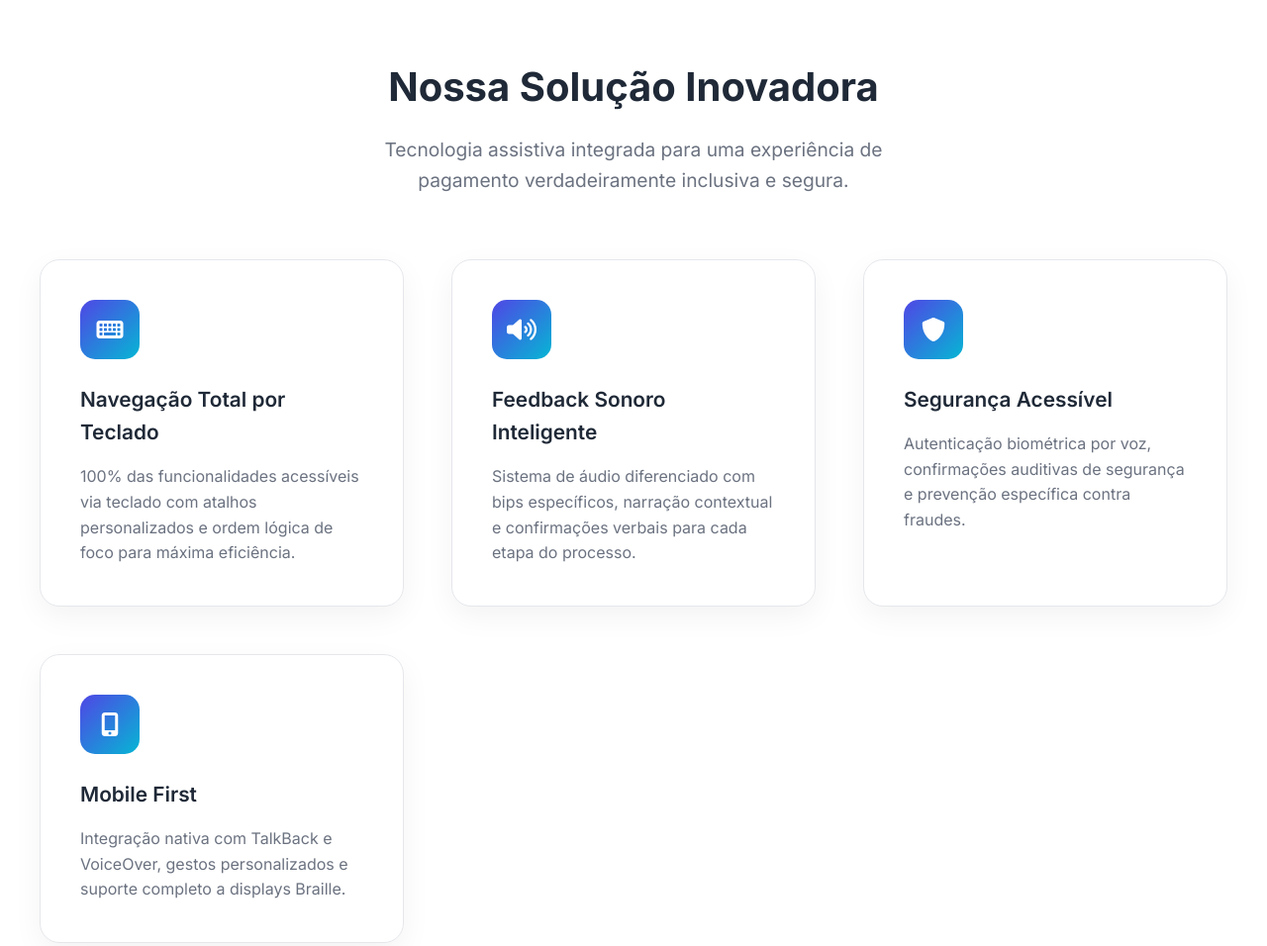
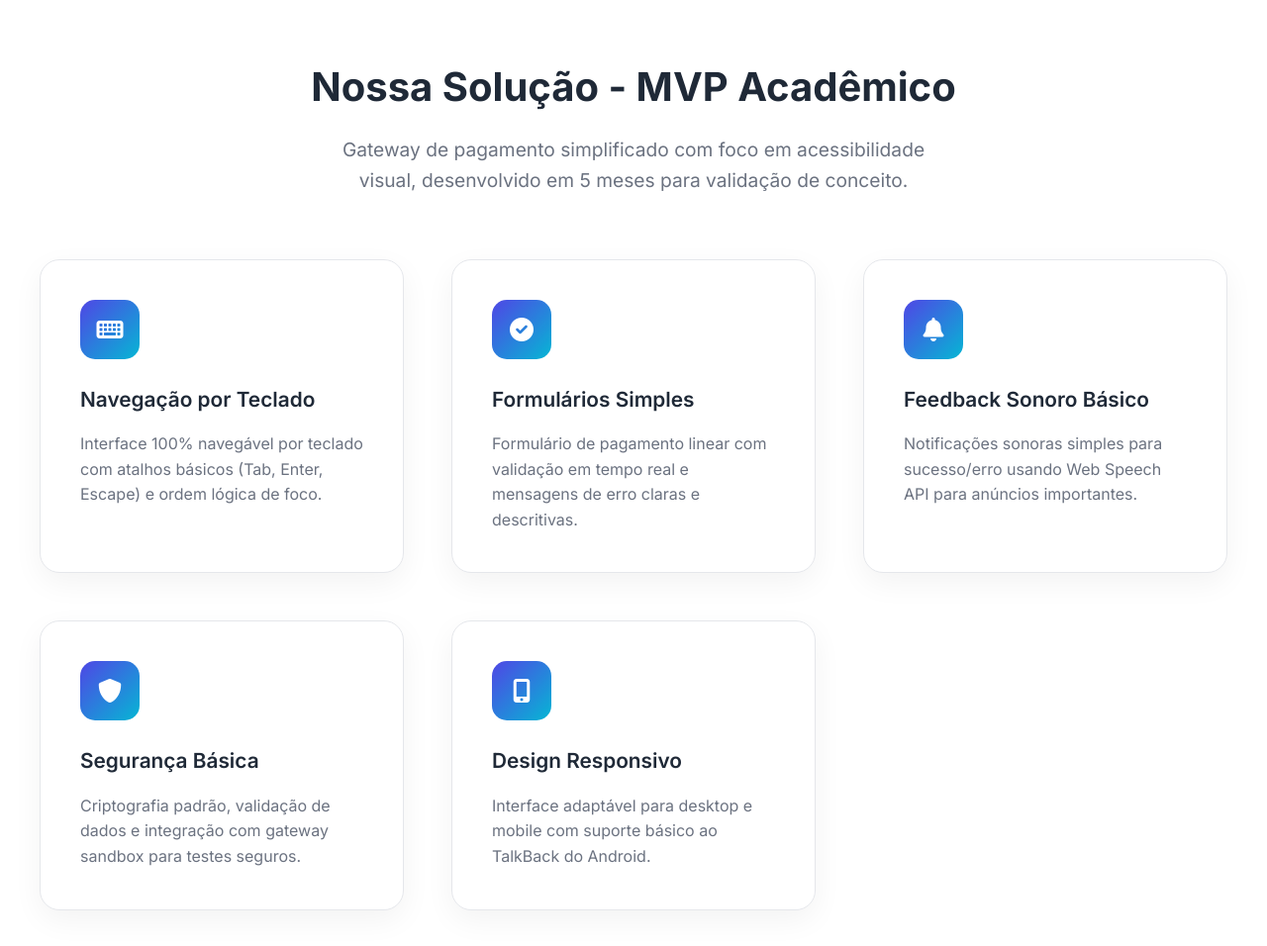
Before and after one commit to lucassilvasoftware/TrustPay, a plain HTML site: page index.html in a window 1280 px wide. Shown: the part 1200-2156 px from the top of the page at 99% size. Drawn offline with Linux system fonts and the light colour scheme.

Commit message:
:new: Atualizar estilo da página

```diff
--- a/index.html
+++ b/index.html
@@ -5,9 +5,9 @@
   <meta charset="UTF-8">
   <meta name="viewport" content="width=device-width, initial-scale=1.0">
   <meta name="description"
-    content="TrustPay Acessível - O primeiro gateway de pagamento brasileiro desenvolvido especificamente para deficientes visuais">
+    content="TrustPay - O primeiro gateway de pagamento brasileiro desenvolvido especificamente para deficientes visuais">
   <meta name="keywords" content="gateway pagamento, acessibilidade, deficientes visuais, fintech, inclusão digital">
-  <title>TrustPay Acessível - Gateway de Pagamento Inclusivo</title>
+  <title>TrustPay - Gateway de Pagamento Inclusivo</title>
 
   <!-- Fonts -->
   <link href="https://fonts.googleapis.com/css2?family=Inter:wght@300;400;500;600;700;800&display=swap"
@@ -717,10 +717,10 @@
   <!-- Features Section -->
   <section class="features-section" id="solucao">
     <div class="features-container">
-      <h2 class="section-title">Nossa Solução Inovadora</h2>
+      <h2 class="section-title">Nossa Solução - MVP Acadêmico</h2>
       <p class="section-subtitle">
-        Tecnologia assistiva integrada para uma experiência de pagamento
-        verdadeiramente inclusiva e segura.
+        Gateway de pagamento simplificado com foco em acessibilidade visual,
+        desenvolvido em 5 meses para validação de conceito.
       </p>
 
       <div class="features-grid">
@@ -728,21 +728,32 @@
           <div class="feature-icon">
             <i class="fas fa-keyboard"></i>
           </div>
-          <h3 class="feature-title">Navegação Total por Teclado</h3>
+          <h3 class="feature-title">Navegação por Teclado</h3>
           <p class="feature-description">
-            100% das funcionalidades acessíveis via teclado com atalhos personalizados
-            e ordem lógica de foco para máxima eficiência.
+            Interface 100% navegável por teclado com atalhos básicos
+            (Tab, Enter, Escape) e ordem lógica de foco.
           </p>
         </div>
 
         <div class="feature-card">
           <div class="feature-icon">
-            <i class="fas fa-volume-up"></i>
+            <i class="fas fa-check-circle"></i>
           </div>
-          <h3 class="feature-title">Feedback Sonoro Inteligente</h3>
+          <h3 class="feature-title">Formulários Simples</h3>
           <p class="feature-description">
-            Sistema de áudio diferenciado com bips específicos, narração contextual
-            e confirmações verbais para cada etapa do processo.
+            Formulário de pagamento linear com validação em tempo real
+            e mensagens de erro claras e descritivas.
+          </p>
+        </div>
+
+        <div class="feature-card">
+          <div class="feature-icon">
+            <i class="fas fa-bell"></i>
+          </div>
+          <h3 class="feature-title">Feedback Sonoro Básico</h3>
+          <p class="feature-description">
+            Notificações sonoras simples para sucesso/erro usando
+            Web Speech API para anúncios importantes.
           </p>
         </div>
 
@@ -750,10 +761,10 @@
           <div class="feature-icon">
             <i class="fas fa-shield-alt"></i>
           </div>
-          <h3 class="feature-title">Segurança Acessível</h3>
+          <h3 class="feature-title">Segurança Básica</h3>
           <p class="feature-description">
-            Autenticação biométrica por voz, confirmações auditivas de segurança
-            e prevenção específica contra fraudes.
+            Criptografia padrão, validação de dados e integração
+            com gateway sandbox para testes seguros.
           </p>
         </div>
 
@@ -761,10 +772,10 @@
           <div class="feature-icon">
             <i class="fas fa-mobile-alt"></i>
           </div>
-          <h3 class="feature-title">Mobile First</h3>
+          <h3 class="feature-title">Design Responsivo</h3>
           <p class="feature-description">
-            Integração nativa com TalkBack e VoiceOver, gestos personalizados
-            e suporte completo a displays Braille.
+            Interface adaptável para desktop e mobile com
+            suporte básico ao TalkBack do Android.
           </p>
         </div>
       </div>
@@ -787,8 +798,6 @@
             <li>Vue.js 3 + Composition API</li>
             <li>ARIA avançado para acessibilidade</li>
             <li>Web Speech API nativa</li>
-            <li>CSS Grid + Flexbox responsivo</li>
-            <li>PWA para experiência mobile</li>
           </ul>
         </div>
 
@@ -808,7 +817,6 @@
           <ul class="tech-list">
             <li>PostgreSQL para transações</li>
             <li>Logs de acessibilidade estruturados</li>
-            <li>Backup automático criptografado</li>
           </ul>
         </div>
 
@@ -854,7 +862,7 @@
           <div class="timeline-content">
             <div class="timeline-month">Mês 4 - Validação</div>
             <h3 class="timeline-title">Testes & Refinamento</h3>
-            <p>Testes automatizados de acessibilidade, validação com 15 usuários reais, correções baseadas no feedback e
+            <p>Testes automatizados de acessibilidade, validação, correções baseadas no feedback e
               otimizações.</p>
           </div>
         </div>
@@ -921,14 +929,14 @@
         <div class="footer-section">
           <h3>Contato</h3>
           <ul class="footer-links">
-            <li><a href="mailto:contato@trustpay.dev">contato@trustpay.dev</a></li>
-            <li><a href="https://github.com/lucassilvahub/TrustPay" target="_blank">GitHub Repository</a></li>
+            <li><a href="mailto:contato@trustpay.dev">Email</a></li>
+            <li><a href="https://github.com/lucassilvahub/TrustPay" target="_blank">Repositório GitHub</a></li>
           </ul>
         </div>
       </div>
 
       <div class="footer-bottom">
-        <p>&copy; 2024 TrustPay Acessível. Projeto acadêmico desenvolvido para fins educacionais.
+        <p>&copy; 2025 TrustPay Acessível. Projeto acadêmico desenvolvido para fins educacionais.
           <br>Licenciado sob <a href="https://opensource.org/licenses/MIT" target="_blank"
             style="color: var(--secondary-color);">MIT License</a>.
         </p>
```
